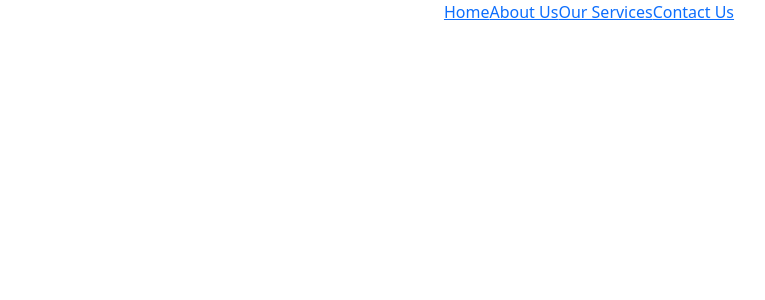
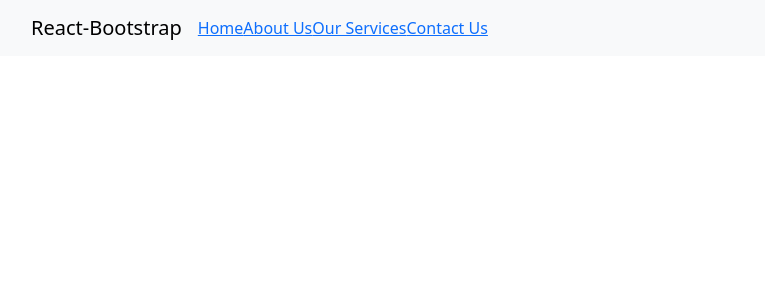
Before and after one commit to Onthatile-Lesufi/spot-ui-challenge_gmt, a React (Create React App) app: page / in a window 1280 px wide. Shown: the top 300 px of the page, without its empty margins (51-816 px from the left). Built offline with nearby package versions, Linux system fonts and the light colour scheme.

Commit message:
Added bootstrap navbar

```diff
--- a/src/components/Navbar.js
+++ b/src/components/Navbar.js
@@ -1,16 +1,26 @@
 import { Link } from "react-router-dom";
+import Container from "react-bootstrap/Container";
+import Nav from "react-bootstrap/Nav";
+import Navbar from "react-bootstrap/Navbar";
+import NavDropdown from "react-bootstrap/NavDropdown";
 
-function Navbar () {
+function NavbarComponent() {
   return (
-        <div>
-            <div>
+    <Navbar expand="lg" className="bg-body-tertiary">
+      <Container>
+        <Navbar.Brand href="#home">React-Bootstrap</Navbar.Brand>
+        <Navbar.Toggle aria-controls="basic-navbar-nav" />
+        <Navbar.Collapse id="basic-navbar-nav">
+          <Nav className="me-auto">
             <Link to="/">Home</Link>
             <Link to="/about">About Us</Link>
             <Link to="/services">Our Services</Link>
             <Link to="/contact-us">Contact Us</Link>
-            </div>
-        </div>
+          </Nav>
+        </Navbar.Collapse>
+      </Container>
+    </Navbar>
   );
 }
 
-export default Navbar;
+export default NavbarComponent;
```
Also changed, not shown: src/components/About.js (line endings or trailing spaces). Lines whose indentation alone changed are shown as unchanged.
